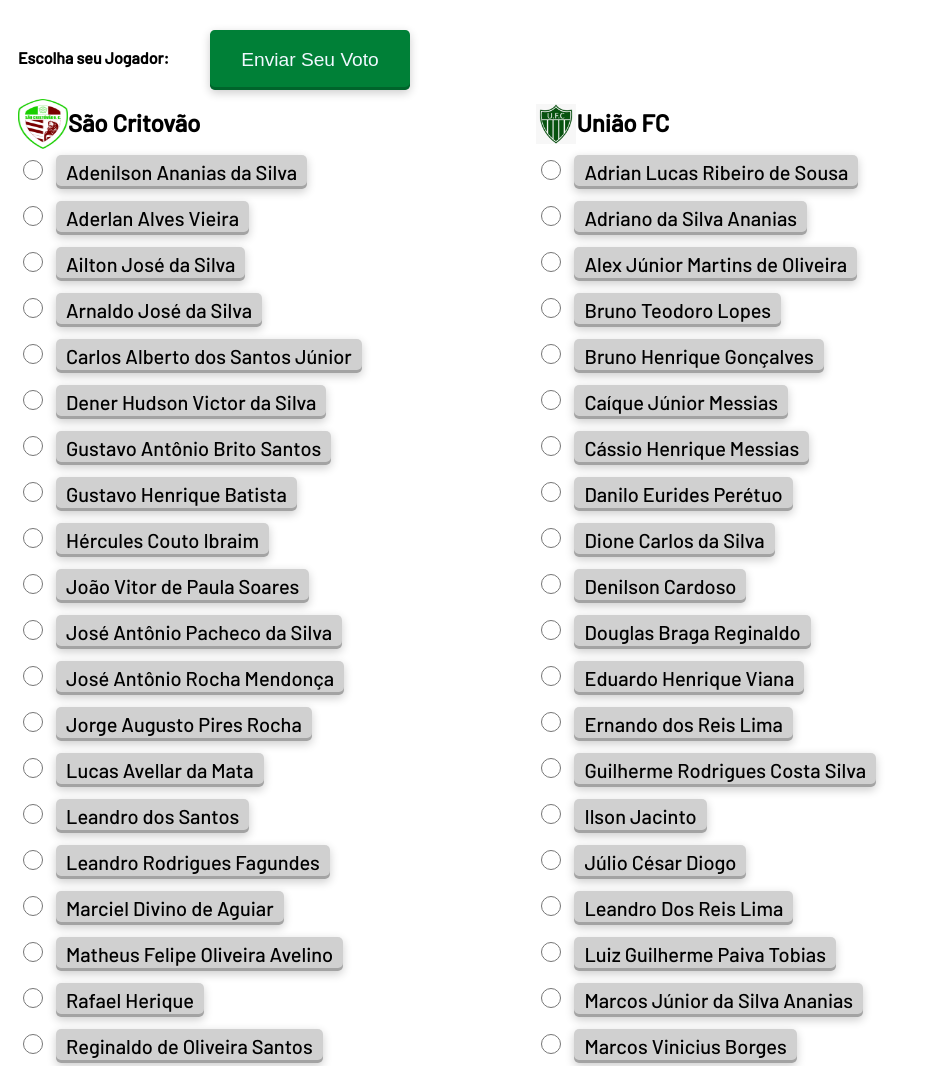
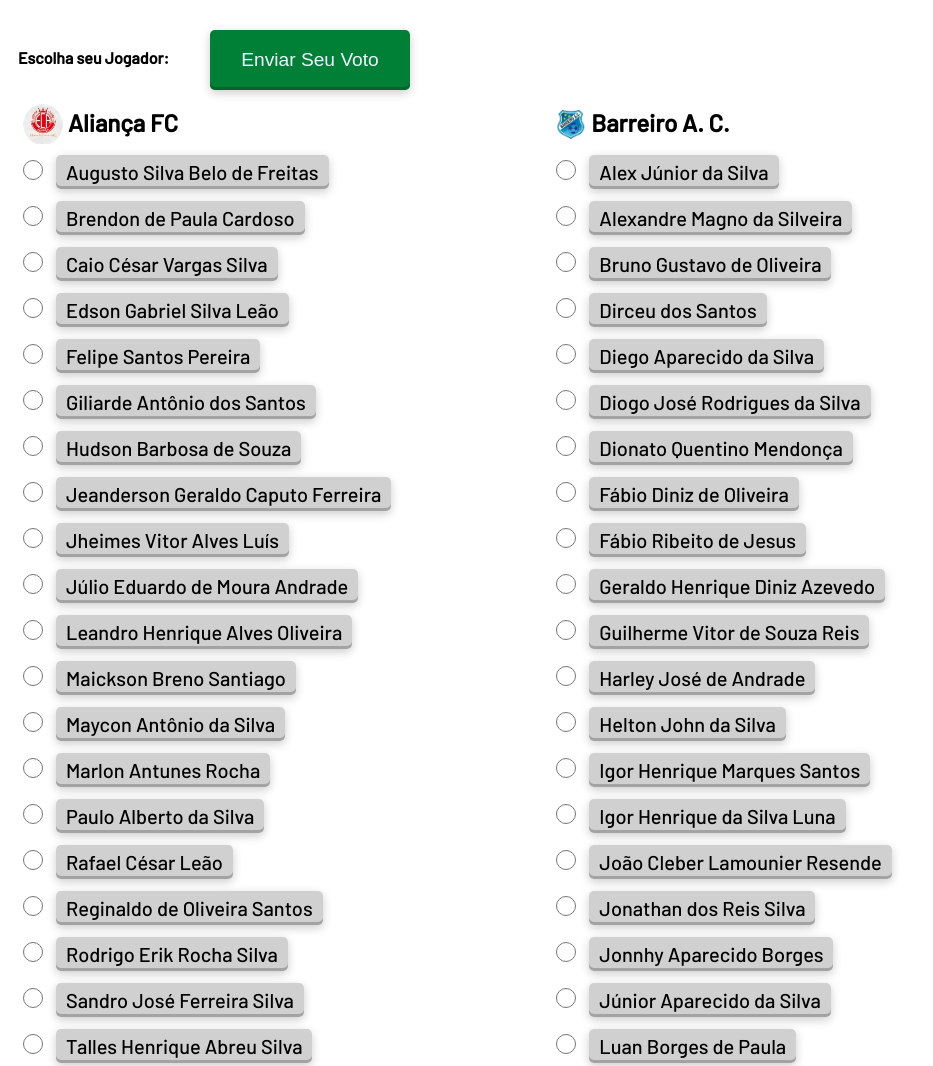
Before and after one commit to AlefNix/craquedagalera2, a plain HTML site: page index.html in a window 1280 px wide. Shown: the top 1066 px of the page, without its empty margins (0-933 px from the left). Drawn offline with nearby package versions, Linux system fonts and the light colour scheme; a script that the page names is missing.

Commit message:
Update index.html

```diff
--- a/index.html
+++ b/index.html
@@ -24,69 +24,70 @@
         <form id="votos" class="votos">
 
               <div class="coluna">
-                <label><img src="Sao cristovao.jpg" style="width:50px; height: 50px;padding-top: 10px;"><h2>São Critovão</h2></label>
-                  <input type="radio" name="os" value="A2" class="nao" id="10"><span>Adenilson Ananias da Silva</span><br>
-                  <br><input type="radio" name="os" value="B2" class="nao" id="9"><span>Aderlan Alves Vieira</span><br>
-                  <br><input type="radio" name="os" value="C2" class="nao" id="8"><span>Ailton José da Silva</span><br>
-                  <br><input type="radio" name="os" value="D2" class="nao" id="7"><span>Arnaldo José da Silva</span><br>
-                  <br><input type="radio" name="os" value="E2" class="nao" id="6"><span>Carlos Alberto dos Santos Júnior</span><br>
-                  <br><input type="radio" name="os" value="F2" class="nao" id="5"><span>Dener Hudson Victor da Silva</span>
-                  <br><br><input type="radio" name="os" value="G2" class="nao" id="4"><span>Gustavo Antônio Brito Santos</span>
-                  <br><br><input type="radio" name="os" value="H2" class="nao" id="3"><span>Gustavo Henrique Batista</span>
-                  <br><br><input type="radio" name="os" value="I2" class="nao" id="2"><span>Hércules Couto Ibraim</span>
-                  <br><br><input type="radio" name="os" value="J2" class="nao" id="1"><span>João Vitor de Paula Soares</span>
-                  <br><br><input type="radio" name="os" value="k2" class="nao" id="11"><span>José Antônio Pacheco da Silva</span>
-                  <br><br><input type="radio" name="os" value="l2" class="nao" id="12"><span>José Antônio Rocha Mendonça</span>
-                  <br><br><input type="radio" name="os" value="m2" class="nao" id="13"><span>Jorge Augusto Pires Rocha</span>
-                  <br><br><input type="radio" name="os" value="n2" class="nao" id="14"><span>Lucas Avellar da Mata</span><br>
-                  <br><input type="radio" name="os" value="o2" class="nao" id="15"><span>Leandro dos Santos</span><br>
-                  <br><input type="radio" name="os" value="p2" class="nao" id="16"><span>Leandro Rodrigues Fagundes</span><br>
-                  <br><input type="radio" name="os" value="q2" class="nao" id="17"><span>Marciel Divino de Aguiar</span><br>
-                  <br><input type="radio" name="os" value="r2" class="nao" id="18"><span>Matheus Felipe Oliveira Avelino</span><br>
-                  <br><input type="radio" name="os" value="s2" class="nao" id="19"><span>Rafael Herique</span><br>
-                  <br><input type="radio" name="os" value="t2" class="nao" id="20"><span>Reginaldo de Oliveira Santos</span><br>
-                  <br><input type="radio" name="os" value="u2" class="nao" id="21"><span>Rodrigo José Barcelos</span><br>
-                  <br><input type="radio" name="os" value="v2" class="nao" id="22"><span>Silas Natanael Santos Pinto</span><br>
-                  <br><input type="radio" name="os" value="w2" class="nao" id="23"><span>Talles Henrique de Moraes Tavares</span><br>
-                  <br><input type="radio" name="os" value="x2" class="nao" id="24"><span>Thiago Heitor</span><br>
-                  <br><input type="radio" name="os" value="y2" class="nao" id="25"><span>Tomas Vinícius Mota Costa</span><br>
-                  <br><input type="radio" name="os" value="z2" class="nao" id="26"><span>Wellington Aparecido M. Batista</span><br>
-                <br><input type="radio" name="os" value="ç2" class="nao" id="27"><span>Wenderson Jordan Reis Silva</span><br>
-                <br><input type="radio" name="os" value="ça2" class="nao" id="28"><span>Vander Lúcio de Morais</span><br>
-                <br><input type="radio" name="os" value="çb2" class="nao" id="29"><span>Vitor Manuel Carvalho Martins</span><br>
+                <label><img src="Aliança.png" style="width:50px; height: 50px;padding-top: 10px;"><h2>Aliança FC</h2></label>
+                  <input type="radio" name="os" value="A2" class="nao" id="10"><span>Augusto Silva Belo de Freitas</span><br>
+                  <br><input type="radio" name="os" value="B2" class="nao" id="9"><span>Brendon de Paula Cardoso</span><br>
+                  <br><input type="radio" name="os" value="C2" class="nao" id="8"><span>Caio César Vargas Silva</span><br>
+                  <br><input type="radio" name="os" value="D2" class="nao" id="7"><span>Edson Gabriel Silva Leão</span><br>
+                  <br><input type="radio" name="os" value="E2" class="nao" id="6"><span>Felipe Santos Pereira</span><br>
+                  <br><input type="radio" name="os" value="F2" class="nao" id="5"><span>Giliarde Antônio dos Santos</span>
+                  <br><br><input type="radio" name="os" value="G2" class="nao" id="4"><span>Hudson Barbosa de Souza</span>
+                  <br><br><input type="radio" name="os" value="H2" class="nao" id="3"><span>Jeanderson Geraldo Caputo Ferreira</span>
+                  <br><br><input type="radio" name="os" value="I2" class="nao" id="2"><span>Jheimes Vitor Alves Luís</span>
+                  <br><br><input type="radio" name="os" value="J2" class="nao" id="1"><span>Júlio Eduardo de Moura Andrade</span>
+                  <br><br><input type="radio" name="os" value="k2" class="nao" id="11"><span>Leandro Henrique Alves Oliveira</span>
+                  <br><br><input type="radio" name="os" value="l2" class="nao" id="12"><span>Maickson Breno Santiago</span>
+                  <br><br><input type="radio" name="os" value="m2" class="nao" id="13"><span>Maycon Antônio da Silva</span>
+                  <br><br><input type="radio" name="os" value="n2" class="nao" id="14"><span>Marlon Antunes Rocha</span><br>
+                  <br><input type="radio" name="os" value="o2" class="nao" id="15"><span>Paulo Alberto da Silva</span><br>
+                  <br><input type="radio" name="os" value="p2" class="nao" id="16"><span>Rafael César Leão</span><br>
+                  <br><input type="radio" name="os" value="q2" class="nao" id="17"><span>Reginaldo de Oliveira Santos</span><br>
+                  <br><input type="radio" name="os" value="r2" class="nao" id="18"><span>Rodrigo Erik Rocha Silva</span><br>
+                  <br><input type="radio" name="os" value="s2" class="nao" id="19"><span>Sandro José Ferreira Silva</span><br>
+                  <br><input type="radio" name="os" value="t2" class="nao" id="20"><span>Talles Henrique Abreu Silva</span><br>
+                  <br><input type="radio" name="os" value="u2" class="nao" id="21"><span>Ueydner Soliânker de Paula</span><br>
+                  <br><input type="radio" name="os" value="v2" class="nao" id="22"><span>Uarley Mateus Amaral</span><br>
+                  <br><input type="radio" name="os" value="w2" class="nao" id="23"><span>Vitor Sebastião da Trindade Almeida</span><br>
+                  <br><input type="radio" name="os" value="x2" class="nao" id="24"><span>Wemerson Mariano de Paula Souza</span><br>
+                  <br><input type="radio" name="os" value="y2" class="nao" id="25"><span>Weslley Alexandre Faria de Jesus</span><br>
+                  <br><input type="radio" name="os" value="z2" class="nao" id="26"><span>Weverton Willian Silva</span><br>
+               <!--- <br><input type="radio" name="os" value="ç2" class="nao" id="27"><span>Túlio Gomes Leles Vieira</span><br>
+                <br><input type="radio" name="os" value="ça2" class="nao" id="28"><span>Walyson Batista Vieira</span><br>
+                <br><input type="radio" name="os" value="çb2" class="nao" id="29"><span>Welington Júnior Santos</span><br>
+                <br><input type="radio" name="os" value="çc2" class="nao" id="30"><span>Wilian dos Santos</span><br>-->
                 </div>
                 <div class="coluna1">
-                  <label><img src="Uniao.jpg" style="width:40px; height: 40px;padding-top: 15px;"><h2>União FC</h2></label>
-                  <input type="radio" name="os" value="A" class="nao" id="10a"><span>Adrian Lucas Ribeiro de Sousa</span><br>
-                  <br><input type="radio" name="os" value="B" class="nao" id="9a"><span>Adriano da Silva Ananias</span><br>
-                  <br><input type="radio" name="os" value="C" class="nao" id="8a"><span>Alex Júnior Martins de Oliveira</span><br>
-                  <br><input type="radio" name="os" value="D" class="nao" id="7a"><span>Bruno Teodoro Lopes</span><br>
-                  <br><input type="radio" name="os" value="E" class="nao" id="6a"><span>Bruno Henrique Gonçalves</span><br>
-                  <br><input type="radio" name="os" value="F" class="nao" id="5a"><span>Caíque Júnior Messias</span>
-                  <br><br><input type="radio" name="os" value="G" class="nao" id="4a"><span>Cássio Henrique Messias</span>
-                  <br><br><input type="radio" name="os" value="H" class="nao" id="3a"><span>Danilo Eurides Perétuo</span>
-                  <br><br><input type="radio" name="os" value="I" class="nao" id="2a"><span>Dione Carlos da Silva</span>
-                  <br><br><input type="radio" name="os" value="J" class="nao" id="1a"><span>Denilson Cardoso</span>
-                  <br><br><input type="radio" name="os" value="k" class="nao" id="11a"><span>Douglas Braga Reginaldo</span>
-                  <br><br><input type="radio" name="os" value="l" class="nao" id="12a"><span>Eduardo Henrique Viana</span>
-                  <br><br><input type="radio" name="os" value="m" class="nao" id="13a"><span>Ernando dos Reis Lima</span>
-                  <br><br><input type="radio" name="os" value="n" class="nao" id="14a"><span>Guilherme Rodrigues Costa Silva</span><br>
-                  <br><input type="radio" name="os" value="o" class="nao" id="15a"><span>Ilson Jacinto</span><br>
-                  <br><input type="radio" name="os" value="p" class="nao" id="16a"><span>Júlio César Diogo</span><br>
-                  <br><input type="radio" name="os" value="q" class="nao" id="17a"><span>Leandro Dos Reis Lima</span><br>
-                  <br><input type="radio" name="os" value="r" class="nao" id="18a"><span>Luiz Guilherme Paiva Tobias</span><br>
-                  <br><input type="radio" name="os" value="s" class="nao" id="19a"><span>Marcos Júnior da Silva Ananias</span><br>
-                  <br><input type="radio" name="os" value="t" class="nao" id="20a"><span>Marcos Vinicius Borges</span><br>
-                  <br><input type="radio" name="os" value="u" class="nao" id="21a"><span>Patrick Roger Sousa</span><br>
-                  <br><input type="radio" name="os" value="v" class="nao" id="22a"><span>Pedro Henrique Mendes Martins</span><br>
-                  <br><input type="radio" name="os" value="w" class="nao" id="23a"><span>Rafael Pereira Lopes</span><br>
-                  <br><input type="radio" name="os" value="x" class="nao" id="24a"><span>Washington Júnior Ferreira</span><br>
-                  <br><input type="radio" name="os" value="y" class="nao" id="25a"><span>Washington Sebastião Malaquias</span><br>
-                  <br><input type="radio" name="os" value="z" class="nao" id="26a"><span>Weverton Silva Moraes</span><br><br>
-               <!--   <input type="radio" name="os" value="ç" class="nao" id="27a"><span>Ronan Rodrigues Viana</span><br><br>
-                  <input type="radio" name="os" value="ça" class="nao" id="28a"><span>Tiago Pereira de Lara</span><br><br>
-                  <input type="radio" name="os" value="çb" class="nao" id="29a"><span>Warley Fernandes dos Santos</span><br><br>
-                  <input type="radio" name="os" value="çc" class="nao" id="30a"><span>Yuri Moreira R Costa</span><br><br>-->
+                  <label><img src="Barreiro.png" style="width:40px; height: 40px;padding-top: 15px;"><h2>Barreiro A. C.</h2></label>
+                  <input type="radio" name="os" value="A" class="nao" id="10a"><span>Alex Júnior da Silva</span><br>
+                  <br><input type="radio" name="os" value="B" class="nao" id="9a"><span>Alexandre Magno da Silveira</span><br>
+                  <br><input type="radio" name="os" value="C" class="nao" id="8a"><span>Bruno Gustavo de Oliveira</span><br>
+                  <br><input type="radio" name="os" value="D" class="nao" id="7a"><span>Dirceu dos Santos</span><br>
+                  <br><input type="radio" name="os" value="E" class="nao" id="6a"><span>Diego Aparecido da Silva</span><br>
+                  <br><input type="radio" name="os" value="F" class="nao" id="5a"><span>Diogo José Rodrigues da Silva</span>
+                  <br><br><input type="radio" name="os" value="G" class="nao" id="4a"><span>Dionato Quentino Mendonça </span>
+                  <br><br><input type="radio" name="os" value="H" class="nao" id="3a"><span>Fábio Diniz de Oliveira</span>
+                  <br><br><input type="radio" name="os" value="I" class="nao" id="2a"><span>Fábio Ribeito de Jesus</span>
+                  <br><br><input type="radio" name="os" value="J" class="nao" id="1a"><span>Geraldo Henrique Diniz Azevedo</span>
+                  <br><br><input type="radio" name="os" value="k" class="nao" id="11a"><span>Guilherme Vitor de Souza Reis</span>
+                  <br><br><input type="radio" name="os" value="l" class="nao" id="12a"><span>Harley José de Andrade</span>
+                  <br><br><input type="radio" name="os" value="m" class="nao" id="13a"><span>Helton John da Silva</span>
+                  <br><br><input type="radio" name="os" value="n" class="nao" id="14a"><span>Igor Henrique Marques Santos</span><br>
+                  <br><input type="radio" name="os" value="o" class="nao" id="15a"><span>Igor Henrique da Silva Luna</span><br>
+                  <br><input type="radio" name="os" value="p" class="nao" id="16a"><span>João Cleber Lamounier Resende</span><br>
+                  <br><input type="radio" name="os" value="q" class="nao" id="17a"><span>Jonathan dos Reis Silva</span><br>
+                  <br><input type="radio" name="os" value="r" class="nao" id="18a"><span>Jonnhy Aparecido Borges</span><br>
+                  <br><input type="radio" name="os" value="s" class="nao" id="19a"><span>Júnior Aparecido da Silva</span><br>
+                  <br><input type="radio" name="os" value="t" class="nao" id="20a"><span>Luan Borges de Paula</span><br>
+                  <br><input type="radio" name="os" value="u" class="nao" id="21a"><span>Lucas Henrique de Paula Castro</span><br>
+                  <br><input type="radio" name="os" value="v" class="nao" id="22a"><span>Luiz Antônio Castro Avelar</span><br>
+                  <br><input type="radio" name="os" value="w" class="nao" id="23a"><span>Luiz Carlos de Jesus</span><br>
+                  <br><input type="radio" name="os" value="x" class="nao" id="24a"><span>Renato Rodrigues Pereira</span><br>
+                  <br><input type="radio" name="os" value="y" class="nao" id="25a"><span>Richardson de Paula Pinto</span><br>
+                  <br><input type="radio" name="os" value="z" class="nao" id="26a"><span>Rhyan Jeferson Ferreira Silva</span><br><br>
+              <input type="radio" name="os" value="ç" class="nao" id="27a"><span>Samuel Henrique de Oliveira Dantas</span><br><br>
+                  <input type="radio" name="os" value="ça" class="nao" id="28a"><span>Welligton de Paula Avelar Menezes</span><br><br>
+                  <input type="radio" name="os" value="çb" class="nao" id="29a"><span>Wesley Henrique da Silva Santos</span><br><br>
+                  <input type="radio" name="os" value="çc" class="nao" id="30a"><span>Vitor Augusto da Silva</span><br><br>
 
                 <div class="botao"><button type="submit" class="btn" id="btn" value="Enviar" style="margin-top:10px;">Enviar Seu Voto</button></div>
               </form></div>
@@ -95,7 +96,7 @@
 </body>
 <script>
 function confere(){
- if (localStorage.getItem("rodada3b") == "rodada3b") {
+ if (localStorage.getItem("rodada4") == "rodada4") {
   document.getElementById("btn").disabled = true;
     document.getElementById("10").disabled = true;
     document.getElementById("9").disabled = true;
```
